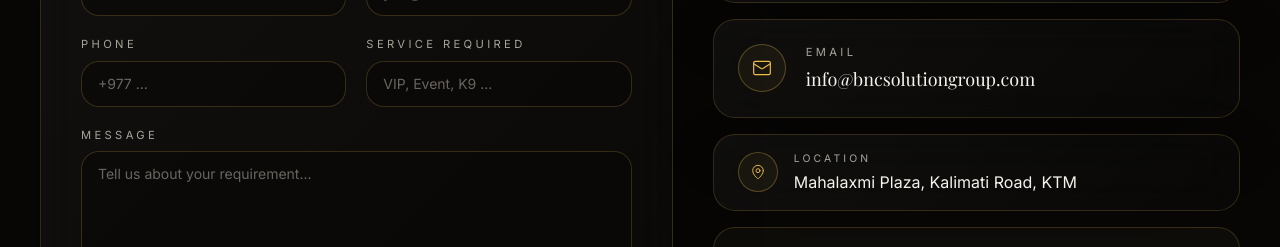
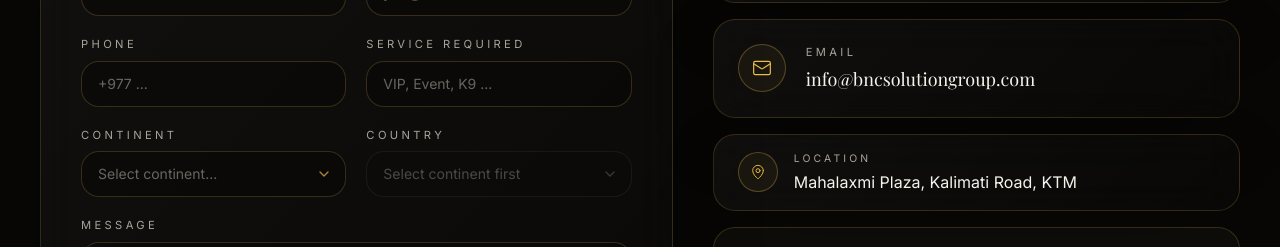
Before and after one commit to SpideX18/bnc-security, a React (Vite) app: page / in a window 1280 px wide. Shown: the part 11080-11327 px from the top of the page. Built offline with nearby package versions, Linux system fonts and the light colour scheme; grey boxes are pictures that could not be loaded.

Commit message:
countries listing added

```diff
--- a/src/App.jsx
+++ b/src/App.jsx
@@ -75,6 +75,83 @@ function Field({ label, placeholder, name, type = "text" }) {
     </div>
   );
 }
+
+// ─── Continent / Country Data ──────────────────────────────
+const CONTINENT_COUNTRIES = {
+  "Africa": [
+    "Algeria", "Angola", "Cameroon", "DR Congo", "Egypt", "Ethiopia",
+    "Ghana", "Ivory Coast", "Kenya", "Libya", "Mali", "Morocco",
+    "Mozambique", "Nigeria", "Senegal", "South Africa", "Sudan",
+    "Tanzania", "Tunisia", "Uganda", "Zimbabwe", "Other (Africa)",
+  ],
+  "Asia": [
+    "Afghanistan", "Bangladesh", "Bhutan", "Cambodia", "China",
+    "Hong Kong", "India", "Indonesia", "Japan", "Kazakhstan",
+    "Malaysia", "Maldives", "Mongolia", "Myanmar", "Nepal",
+    "Pakistan", "Philippines", "Singapore", "South Korea",
+    "Sri Lanka", "Taiwan", "Thailand", "Uzbekistan", "Vietnam",
+    "Other (Asia)",
+  ],
+  "Europe": [
+    "Austria", "Belgium", "Czech Republic", "Denmark", "Finland",
+    "France", "Germany", "Greece", "Hungary", "Ireland", "Italy",
+    "Netherlands", "Norway", "Poland", "Portugal", "Romania",
+    "Russia", "Spain", "Sweden", "Switzerland", "Turkey",
+    "Ukraine", "United Kingdom", "Other (Europe)",
+  ],
+  "Middle East": [
+    "Bahrain", "Cyprus", "Iran", "Iraq", "Israel", "Jordan",
+    "Kuwait", "Lebanon", "Oman", "Qatar", "Saudi Arabia",
+    "Syria", "United Arab Emirates", "Yemen", "Other (Middle East)",
+  ],
+  "Americas": [
+    "Argentina", "Bolivia", "Brazil", "Canada", "Chile", "Colombia",
+    "Ecuador", "Guatemala", "Jamaica", "Mexico", "Panama", "Peru",
+    "Trinidad & Tobago", "United States", "Uruguay", "Venezuela",
+    "Other (Americas)",
+  ],
+  "Oceania": [
+    "Australia", "Fiji", "New Zealand", "Papua New Guinea",
+    "Samoa", "Solomon Islands", "Other (Oceania)",
+  ],
+};
+
+const CONTINENTS = Object.keys(CONTINENT_COUNTRIES);
+
+function SelectField({ label, name, value, onChange, options, placeholder, disabled = false }) {
+  return (
+    <div className="flex flex-col gap-2">
+      <label className="text-[0.7rem] uppercase tracking-[0.3em] text-muted-foreground">
+        {label}
+      </label>
+      <div className="relative">
+        <select
+          name={name}
+          value={value}
+          onChange={onChange}
+          required
+          disabled={disabled}
+          className={`w-full appearance-none rounded-xl border border-gold/20 bg-background/50 px-4 py-3 text-sm focus:border-gold focus:outline-none transition-colors ${
+            disabled
+              ? "cursor-not-allowed opacity-40 text-muted-foreground"
+              : value ? "text-foreground" : "text-muted-foreground/60"
+          }`}
+        >
+          <option value="" disabled hidden>{placeholder}</option>
+          {options.map((o) => (
+            <option key={o} value={o} className="bg-[oklch(0.16_0.006_90)] text-foreground">{o}</option>
+          ))}
+        </select>
+        <ChevronDown
+          className={`pointer-events-none absolute right-3.5 top-1/2 h-4 w-4 -translate-y-1/2 transition-colors ${
+            disabled ? "text-muted-foreground/30" : "text-gold/70"
+          }`}
+        />
+      </div>
+    </div>
+  );
+}
+// ──────────────────────────────────────────────────────────
 
 function Nav() {
   const [scrolled, setScrolled] = useState(false);
@@ -801,6 +878,13 @@ function CTA() {
 function Contact() {
   const formRef = useRef(null);
   const [status, setStatus] = useState("idle");
+  const [continent, setContinent] = useState("");
+  const [country, setCountry] = useState("");
+
+  const handleContinentChange = (e) => {
+    setContinent(e.target.value);
+    setCountry(""); // reset country when continent changes
+  };
 
   const handleSubmit = async (e) => {
     e.preventDefault();
@@ -814,6 +898,8 @@ function Contact() {
       );
       setStatus("sent");
       formRef.current.reset();
+      setContinent("");
+      setCountry("");
     } catch (err) {
       console.error("EmailJS error:", err);
       setStatus("error");
@@ -847,6 +933,25 @@ function Contact() {
               <div className="grid gap-5 sm:grid-cols-2">
                 <Field label="Phone"            name="phone"   placeholder="+977 ..." />
                 <Field label="Service Required" name="service" placeholder="VIP, Event, K9 ..." />
+              </div>
+              <div className="grid gap-5 sm:grid-cols-2">
+                <SelectField
+                  label="Continent"
+                  name="continent"
+                  value={continent}
+                  onChange={handleContinentChange}
+                  options={CONTINENTS}
+                  placeholder="Select continent..."
+                />
+                <SelectField
+                  label="Country"
+                  name="country"
+                  value={country}
+                  onChange={(e) => setCountry(e.target.value)}
+                  options={continent ? CONTINENT_COUNTRIES[continent] : []}
+                  placeholder={continent ? "Select country..." : "Select continent first"}
+                  disabled={!continent}
+                />
               </div>
               <div className="flex flex-col gap-2">
                 <label className="text-[0.7rem] uppercase tracking-[0.3em] text-muted-foreground">Message</label>
```
